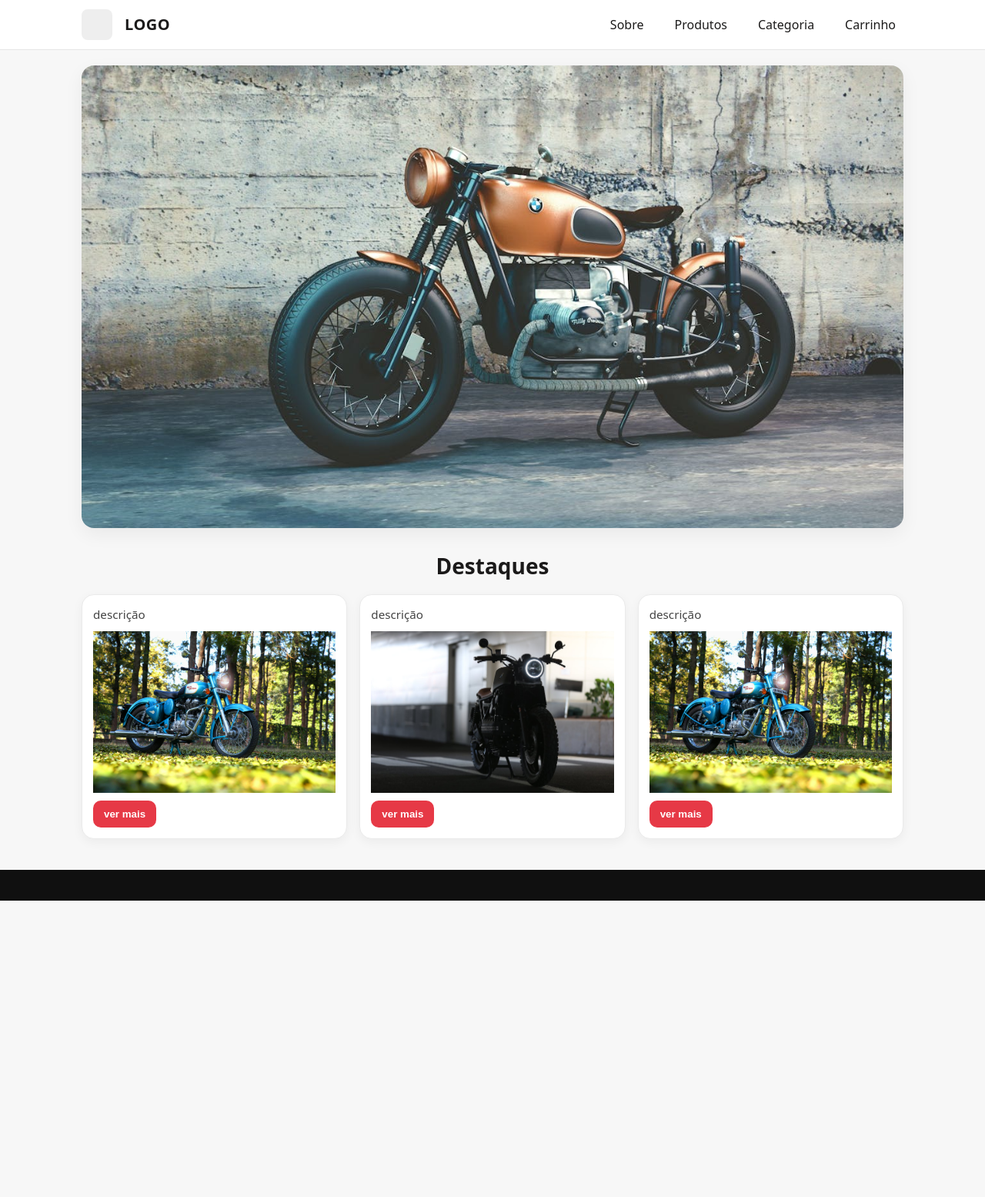
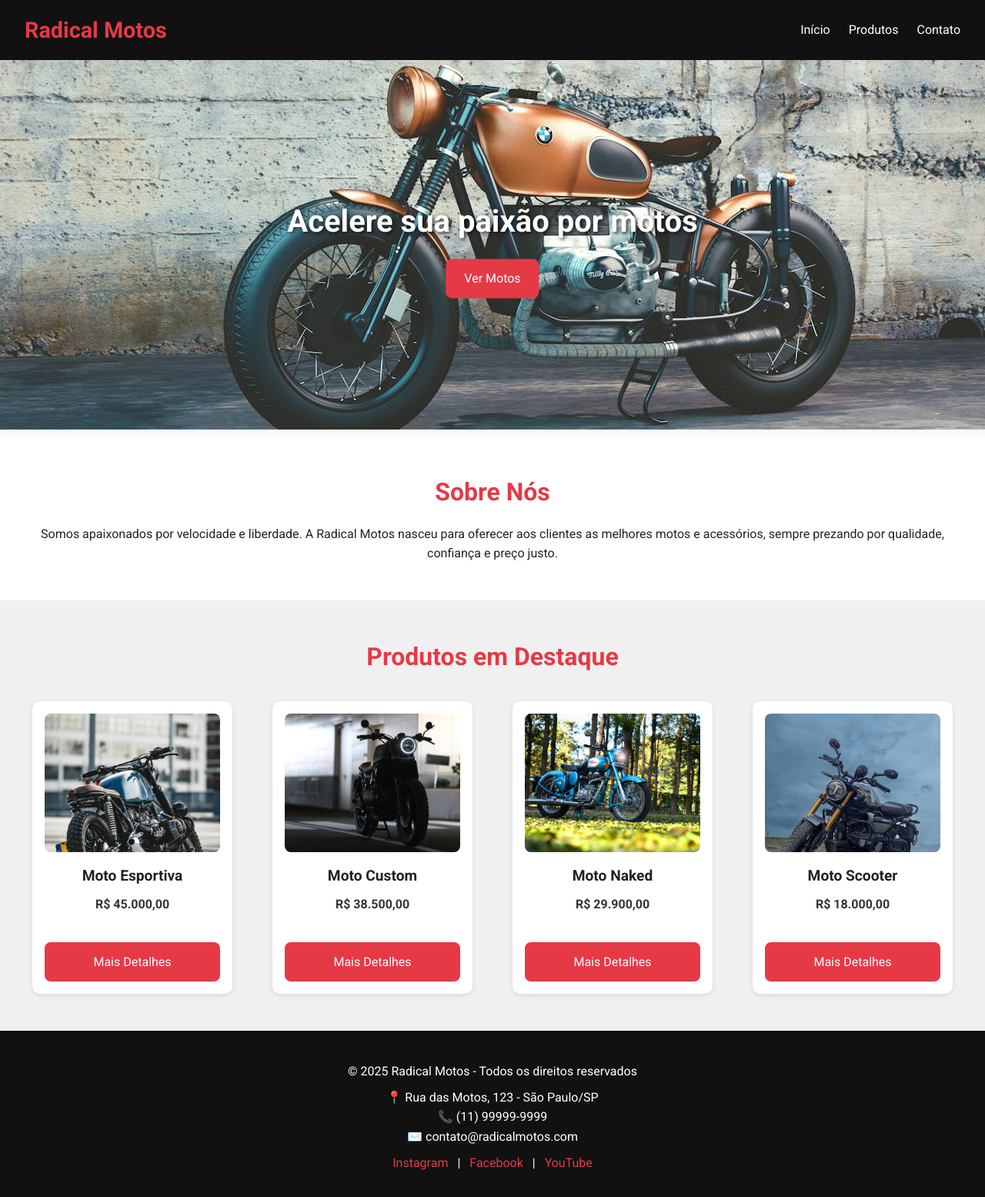
Before and after one commit to ErikCarvalho1/Loja-de-Motos, a plain HTML site: page index.html in a window 1280 px wide. Shown: the whole page at 77% size. Before the commit the page ends 1170 px from the top, so only its background shows below. Drawn offline with Linux system fonts and the light colour scheme.

Commit message:
quarto commit

```diff
--- a/CSS/style.css
+++ b/CSS/style.css
@@ -1,226 +1,235 @@
-
+/* Reset básico */
 * {
   margin: 0;
   padding: 0;
   box-sizing: border-box;
 }
-
-/* ===== Variáveis simples (pode trocar as cores) ===== */
-:root {
-  --bg: #f7f7f7;
-  --text: #1b1a1a;
-  --primary: #e63946;
-  --primary-hover: #c92834;
-  --muted: #eeeeee;
+@import url(resset.css);
+body {
+  font-family: 'Roboto', sans-serif;
+  line-height: 1.6;
+  color: #222;
+  background-color: #f9f9f9;
 }
 
-
-html {
-  scroll-behavior: smooth;
+/* Container geral */
+.container {
+  display: flex;
+  flex-direction: column;
+  min-height: 100vh;
 }
 
-body {
-  font-family: system-ui, -apple-system, "Segoe UI", Roboto, Arial, sans-serif;
-  color: var(--text);
-  background: var(--bg);
-  line-height: 1.5;
+/* ---------------- HEADER ---------------- */
+.header {
+  background: #111;
+  color: #fff;
+  display: flex;
+  justify-content: space-between;
+  align-items: center;
+  padding: 1rem 2rem;
+  flex-wrap: wrap;
 }
 
-img {
-  display: block;
-  max-width: 100%;
-  height: auto;
+.header .logo h1 {
+  font-size: 1.8rem;
+  color: #e63946;
 }
 
-a {
-  color: inherit;
-  text-decoration: none;
+.menu ul {
+  list-style: none;
+  display: flex;
+  gap: 1.5rem;
 }
 
-
-.container {
-  min-height: 100vh;
-  display: grid;
-  grid-template-rows: auto 1fr auto;
+.menu a {
+  color: #fff;
+  text-decoration: none;
+  font-weight: 500;
+  transition: color 0.3s ease;
 }
 
-header {
-  background: #fff;
-  border-bottom: 1px solid #e6e6e6;
+.menu a:hover {
+  color: #e63946;
 }
 
-.menu {
-  max-width: 1100px;
-  margin: 0 auto;
-  padding: 12px 16px;
-  display: flex;
-  align-items: center;
-  gap: 16px;
+/* ---------------- BANNER ---------------- */
+.banner {
+  position: relative;
+  text-align: center;
+  color: #fff;
 }
 
-.logo {
-  width: 40px;
-  height: 40px;
-  background: var(--muted);
-  border-radius: 8px;
-  flex-shrink: 0;
+.banner img {
+  width: 100%;
+  height: 60vh;
+  object-fit: cover;
 }
 
-.menu h1 {
-  font-size: 1.25rem;
-  font-weight: 700;
-  letter-spacing: 0.5px;
+.banner-texto {
+  position: absolute;
+  top: 50%;
+  left: 50%;
+  transform: translate(-50%, -50%);
 }
 
-nav {
-  margin-left: auto;
+.banner-texto h2 {
+  font-size: 2.5rem;
+  margin-bottom: 1rem;
+  text-shadow: 2px 2px 5px rgba(0,0,0,0.7);
 }
 
-nav ul {
-  list-style: none;
-  display: flex;
-  gap: 20px;
+.btn {
+  display: inline-block;
+  padding: 0.8rem 1.5rem;
+  background: #e63946;
+  color: #fff;
+  text-decoration: none;
+  border-radius: 8px;
+  transition: background 0.3s ease, transform 0.2s ease;
 }
 
-nav a {
-  padding: 8px 10px;
-  border-radius: 8px;
-  transition: background 0.2s ease;
+.btn:hover {
+  background: #c1121f;
+  transform: scale(1.05);
 }
 
-nav a:hover,
-nav a:focus {
-  background: var(--muted);
-}
-
-
-main {
-  max-width: 1100px;
-  margin: 20px auto 40px;
-  padding: 0 16px;
-}
-
-
-.imagem-principal {
-  overflow: hidden;
-  border-radius: 16px;
-  box-shadow: 0 8px 24px rgba(0,0,0,0.06);
+/* ---------------- SOBRE ---------------- */
+.sobre {
+  padding: 3rem 2rem;
+  text-align: center;
   background: #fff;
 }
 
-.imagem-principal img {
-  width: 100%;
-  object-fit: cover;
+.sobre h2 {
+  font-size: 2rem;
+  margin-bottom: 1rem;
+  color: #e63946;
 }
 
-
-.titulo {
-  margin: 28px 0 12px;
-  text-align: center;
+/* ---------------- DESTAQUES ---------------- */
+.destaques {
+  padding: 3rem 2rem;
+  background: #f0f0f0;
 }
 
-.titulo h1 {
-  font-size: 1.75rem;
+.destaques h2 {
+  text-align: center;
+  margin-bottom: 2rem;
+  font-size: 2rem;
+  color: #e63946;
 }
 
-
-.destaques {
-  margin-top: 16px;
+.produtos-grid {
+  display: grid;
+  grid-template-columns: repeat(auto-fit, minmax(250px, 1fr));
+  gap: 2rem;
 }
 
-.destaques > h1 {
-  display: none;
+/* CARD DO PRODUTO */
+.produtos-grid {
+  display: grid;
+  grid-template-columns: repeat(auto-fit, minmax(250px, 1fr));
+  gap: 2rem;
+  justify-items: center; /* centraliza os cards no grid */
 }
 
-
-.destaques {
-  display: grid;
-  grid-template-columns: repeat(3, 1fr);
-  gap: 16px;
+/* CARD DO PRODUTO */
+.produto {
+  background: #fff;
+  border-radius: 10px;
+  padding: 1rem;
+  text-align: center;
+  box-shadow: 0 2px 6px rgba(0,0,0,0.1);
+  transition: transform 0.3s ease;
+  display: flex;
+  flex-direction: column;
+  justify-content: space-between;
+  width: 260px;   /* largura fixa */
+  height: 380px;  /* altura fixa */
 }
 
-
-.produto1,
-.produto2,
-.produto3 {
-  background: #fff;
-  border: 1px solid #eaeaea;
-  border-radius: 16px;
-  padding: 14px;
-  display: flex;
-  flex-direction: column;
-  gap: 10px;
-  box-shadow: 0 4px 14px rgba(0,0,0,0.05);
+.produto:hover {
+  transform: translateY(-5px);
 }
 
-.produto1 p,
-.produto2 p,
-.produto3 p {
-  font-size: 0.95rem;
-  color: #444;
+/* IMAGEM DO PRODUTO */
+.produto img {
+  width: 100%;
+  height: 180px;       /* mesma altura para todas */
+  object-fit: cover;   /* corta sem deformar */
+  border-radius: 8px;
+  margin-bottom: 1rem;
 }
 
-
-button {
-  cursor: pointer;
-  border: none;
-  border-radius: 10px;
-  padding: 10px 14px;
-  background: var(--primary);
-  transition: background 0.2s ease, transform 0.05s ease;
-  align-self: start;
+.produto h3 {
+  font-size: 1.2rem;
+  margin-bottom: 0.5rem;
 }
 
-button a {
-  color: #fff;
-  font-weight: 600;
-  display: inline-block;
+.produto p {
+  font-weight: bold;
+  margin-bottom: 1rem;
+  color: #333;
 }
 
-button:hover {
-  background: var(--primary-hover);
+.produto .btn {
+  margin-top: auto;
+}
+/* ---------------- FOOTER ---------------- */
+.footer {
+  background: #111;
+  color: #fff;
+  text-align: center;
+  padding: 2rem 1rem;
+  margin-top: auto;
 }
 
-button:active {
-  transform: translateY(1px);
+.footer p {
+  margin: 0.5rem 0;
 }
 
-
-footer {
-  background: #101010;
-  color: #fff;
-  padding: 20px 16px;
-  text-align: center;
+.footer .redes-sociais a {
+  color: #e63946;
+  text-decoration: none;
+  margin: 0 0.5rem;
 }
 
+.footer .redes-sociais a:hover {
+  text-decoration: underline;
+}
 
-@media (max-width: 900px) {
-  .destaques {
-    grid-template-columns: repeat(2, 1fr);
+/* ---------------- RESPONSIVIDADE ---------------- */
+
+/* Tablet */
+@media (max-width: 768px) {
+  .banner img {
+    height: 40vh;
+  }
+
+  .banner-texto h2 {
+    font-size: 1.8rem;
+  }
+
+  .menu ul {
+    flex-direction: column;
+    gap: 1rem;
+    margin-top: 1rem;
   }
 }
 
-@media (max-width: 600px) {
-  .menu {
-    flex-wrap: wrap;
-    gap: 10px;
+/* Mobile */
+@media (max-width: 480px) {
+  .header {
+    flex-direction: column;
+    align-items: flex-start;
   }
 
-  nav {
-    width: 100%;
-    order: 3;
+  .banner-texto h2 {
+    font-size: 1.5rem;
   }
 
-  nav ul {
-    justify-content: space-between;
-    gap: 8px;
-  }
-
-  .destaques {
-    grid-template-columns: 1fr;
-  }
-
-  .titulo h1 {
-    font-size: 1.4rem;
+  .btn {
+    padding: 0.6rem 1rem;
+    font-size: 0.9rem;
   }
 }
--- a/index.html
+++ b/index.html
@@ -1,58 +1,94 @@
 <!DOCTYPE html>
-<html lang=" pt-br">
+<html lang="pt-br">
 <head>
   <meta charset="UTF-8" />
   <meta name="viewport" content="width=device-width, initial-scale=1.0" />
-    <title>Radical Mostos</title>
+  <title>Radical Motos</title>
   <link rel="stylesheet" href="css/style.css" />
+  <!-- Fonte Google Fonts -->
+  <link href="https://fonts.googleapis.com/css2?family=Roboto:wght@400;700&display=swap" rel="stylesheet">
 </head>
 <body>
   <div class="container">
-      <!-- header -->
-      <header>
-        <div class="menu">
-          <div class="logo"></div>
-          <h1>LOGO</h1>
-          <nav>
+
+    <!-- Header -->
+    <header class="header">
+      <div class="logo">
+        <h1>Radical Motos</h1>
+      </div>
+      <nav class="menu">
         <ul>
-              <li><a href="#">Sobre</a></li>
+          <li><a href="#">Início</a></li>
           <li><a href="#">Produtos</a></li>
-              <li><a href="#">Categoria</a></li>
-              <li><a href="#">Carrinho</a></li>
+          <li><a href="#">Contato</a></li>
         </ul>
       </nav>
+    </header>
+
+    <!-- Banner -->
+    <section class="banner">
+      <img src="images/motoPrincipal.jpg" alt="Moto em destaque">
+      <div class="banner-texto">
+        <h2>Acelere sua paixão por motos</h2>
+        <a href="#" class="btn">Ver Motos</a>
       </div>
-      </header>
-      <!-- main -->
-      <main>
-        <div class="imagem-principal">
-          <img src="images/motoPrincipal.jpg" alt="" />
-        </div>
-        <div class="titulo"><h1>Destaques</h1></div>
-        <div class="destaques">
-          <h1>Destaques</h1>
-          <div class="produto1">
-           <p>descrição</p>
-           <img src="images/prduto3.jpg" alt="">
-            <button><a href="">ver mais</a></button>
+    </section>
+
+    <!-- Sobre Nós -->
+    <section class="sobre">
+      <h2>Sobre Nós</h2>
+      <p>Somos apaixonados por velocidade e liberdade. A Radical Motos nasceu para oferecer aos clientes as melhores motos e acessórios, sempre prezando por qualidade, confiança e preço justo.</p>
+    </section>
+
+    <!-- Produtos em Destaque -->
+    <section class="destaques">
+      <h2>Produtos em Destaque</h2>
+      <div class="produtos-grid">
+
+        <div class="produto">
+          <img src="images/produto1.jpg" alt="Moto Esportiva">
+          <h3>Moto Esportiva</h3>
+          <p>R$ 45.000,00</p>
+          <a href="#" class="btn">Mais Detalhes</a>
         </div>
 
-            <div class="produto2">
-              <p>descrição</p>
-              <img src="images/produto2.jpg" alt="">
-              <button><a href="">ver mais</a></button>
+        <div class="produto">
+          <img src="images/produto2.jpg" alt="Moto Custom">
+          <h3>Moto Custom</h3>
+          <p>R$ 38.500,00</p>
+          <a href="#" class="btn">Mais Detalhes</a>
+        </div>
+
+        <div class="produto">
+          <img src="images/prduto3.jpg" alt="Moto Naked">
+          <h3>Moto Naked</h3>
+          <p>R$ 29.900,00</p>
+          <a href="#" class="btn">Mais Detalhes</a>
+        </div>
+
+        <div class="produto">
+          <img src="images/moto.jpg" alt="Moto Scooter">
+          <h3>Moto Scooter</h3>
+          <p>R$ 18.000,00</p>
+          <a href="#" class="btn">Mais Detalhes</a>
+        </div>
+      </div>
+    </section>
+
+    <!-- Footer -->
+    <footer class="footer">
+      <p>&copy; 2025 Radical Motos - Todos os direitos reservados</p>
+      <p>
+        📍 Rua das Motos, 123 - São Paulo/SP <br>
+        📞 (11) 99999-9999 <br>
+        ✉️ contato@radicalmotos.com
+      </p>
+      <div class="redes-sociais">
+        <a href="#">Instagram</a> |
+        <a href="#">Facebook</a> |
+        <a href="#">YouTube</a>
+      </div>
+    </footer>
 
   </div>
-            <div class="produto3">
-              <p>descrição</p>
-              <img src="images/prduto3.jpg" alt="">
-               <button><a href="">ver mais</a></button>
-
-            </div>
-        </div>
-      </main>
-      <!-- footer -->
-      <footer></footer>
-    </div>
 </body>
-</html>
```
Also changed, not shown: images/moto.jpg (added). Lines whose indentation alone changed are shown as unchanged.
